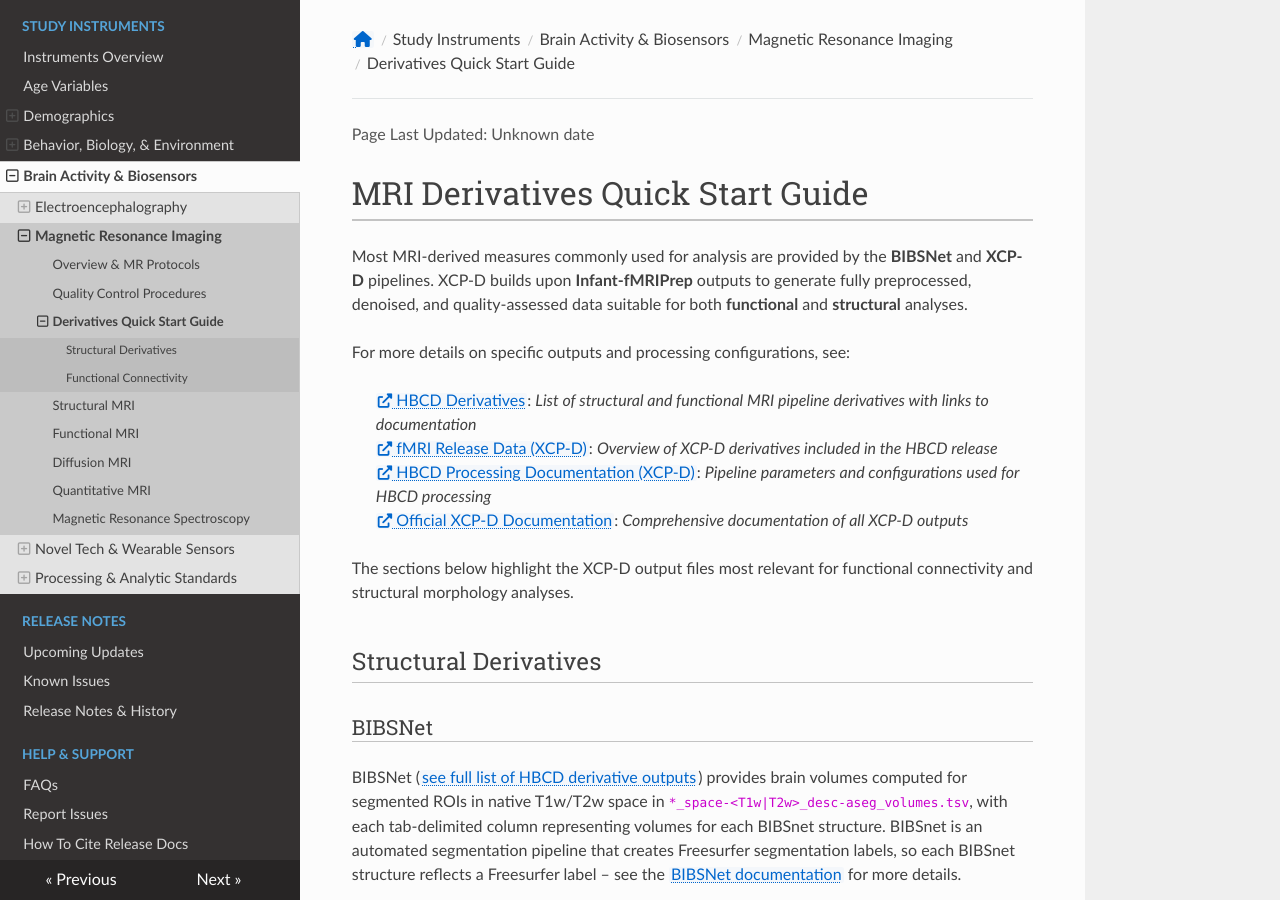
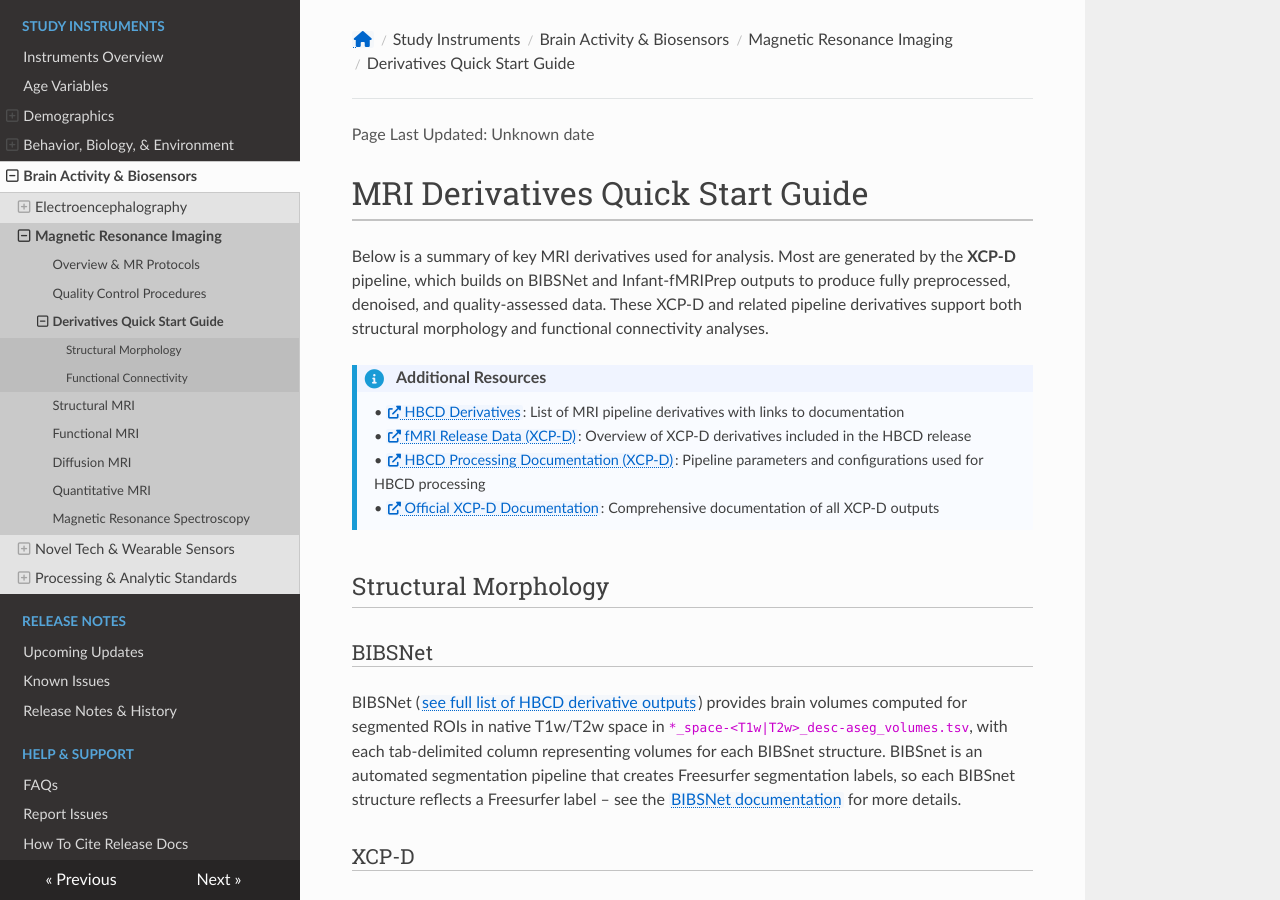
Before and after one commit to nbdc-datahub/hbcd-docs, an MkDocs documentation site: the page built from docs/instruments/processing/mr-derivs-quickstart.md, in a window 1280 px wide and 900 px high. Built offline with MkDocs 1.6.1, drawn with Linux system fonts in a browser that asks for light colours; nearby versions of some CDN libraries.

Commit message:
derivs polish

```diff
--- a/docs/instruments/processing/mr-derivs-quickstart.md
+++ b/docs/instruments/processing/mr-derivs-quickstart.md
@@ -1,17 +1,23 @@
 # MRI Derivatives Quick Start Guide
 
-Most MRI-derived measures commonly used for analysis are provided by the **BIBSNet** and **XCP-D** pipelines. XCP-D builds upon **Infant-fMRIPrep** outputs to generate fully preprocessed, denoised, and quality-assessed data suitable for both **functional** and **structural** analyses.
+Below is a summary of key MRI derivatives used for analysis. Most are generated by the **XCP-D** pipeline, which builds on BIBSNet and Infant-fMRIPrep outputs to produce fully preprocessed, denoised, and quality-assessed data. These XCP-D and related pipeline derivatives support both structural morphology and functional connectivity analyses.
 
-For more details on specific outputs and processing configurations, see:
+<div class="notification-banner static-banner">
+  <span class="emoji"><i class="fa-solid fa-circle-info"></i></span>
+  <span class="text">
+    Additional Resources
+  </span>
+</div>
+<div class="notification-static-content">
+<p>
+• <a href="../../../datacuration/file-based-data/#derivatives" target="_blank"><i style="font-size: 0.9em;" class="fa-solid fa-up-right-from-square"></i> HBCD Derivatives</a>: List of MRI pipeline derivatives with links to documentation<br>
+• <a href="../../mri/fmri/#xcpd" target="_blank"><i style="font-size: 0.9em;" class="fa-solid fa-up-right-from-square"></i> fMRI Release Data (XCP-D)</a>: Overview of XCP-D derivatives included in the HBCD release<br>
+• <a href="https://hbcd-cbrain-processing.readthedocs.io/latest/tools/xcp_d.html"><i style="font-size: 0.9em;" class="fa-solid fa-up-right-from-square"></i> HBCD Processing Documentation (XCP-D)</a>: Pipeline parameters and configurations used for HBCD processing<br>
+• <a href="https://xcp-d.readthedocs.io/en/latest/outputs.html#outputs-of-xcp-d"><i style="font-size: 0.9em;" class="fa-solid fa-up-right-from-square"></i> Official XCP-D Documentation</a>: Comprehensive documentation of all XCP-D outputs
+</p>
+</div>
 
-> <a href="../../../datacuration/file-based-data/#derivatives" target="_blank"><i style="font-size: 0.9em;" class="fa-solid fa-up-right-from-square"></i> HBCD Derivatives</a>: *List of structural and functional MRI pipeline derivatives with links to documentation*<br>
-<a href="../../mri/fmri/#xcpd" target="_blank"><i style="font-size: 0.9em;" class="fa-solid fa-up-right-from-square"></i> fMRI Release Data (XCP-D)</a>: *Overview of XCP-D derivatives included in the HBCD release*<br>
-<a href="https://hbcd-cbrain-processing.readthedocs.io/latest/tools/xcp_d.html"><i style="font-size: 0.9em;" class="fa-solid fa-up-right-from-square"></i> HBCD Processing Documentation (XCP-D)</a>: *Pipeline parameters and configurations used for HBCD processing*<br>
-<a href="https://xcp-d.readthedocs.io/en/latest/outputs.html#outputs-of-xcp-d"><i style="font-size: 0.9em;" class="fa-solid fa-up-right-from-square"></i> Official XCP-D Documentation</a>: *Comprehensive documentation of all XCP-D outputs*
-
-The sections below highlight the XCP-D output files most relevant for functional connectivity and structural morphology analyses.
-
-## Structural Derivatives
+## Structural Morphology
 
 ### BIBSNet
 
```
